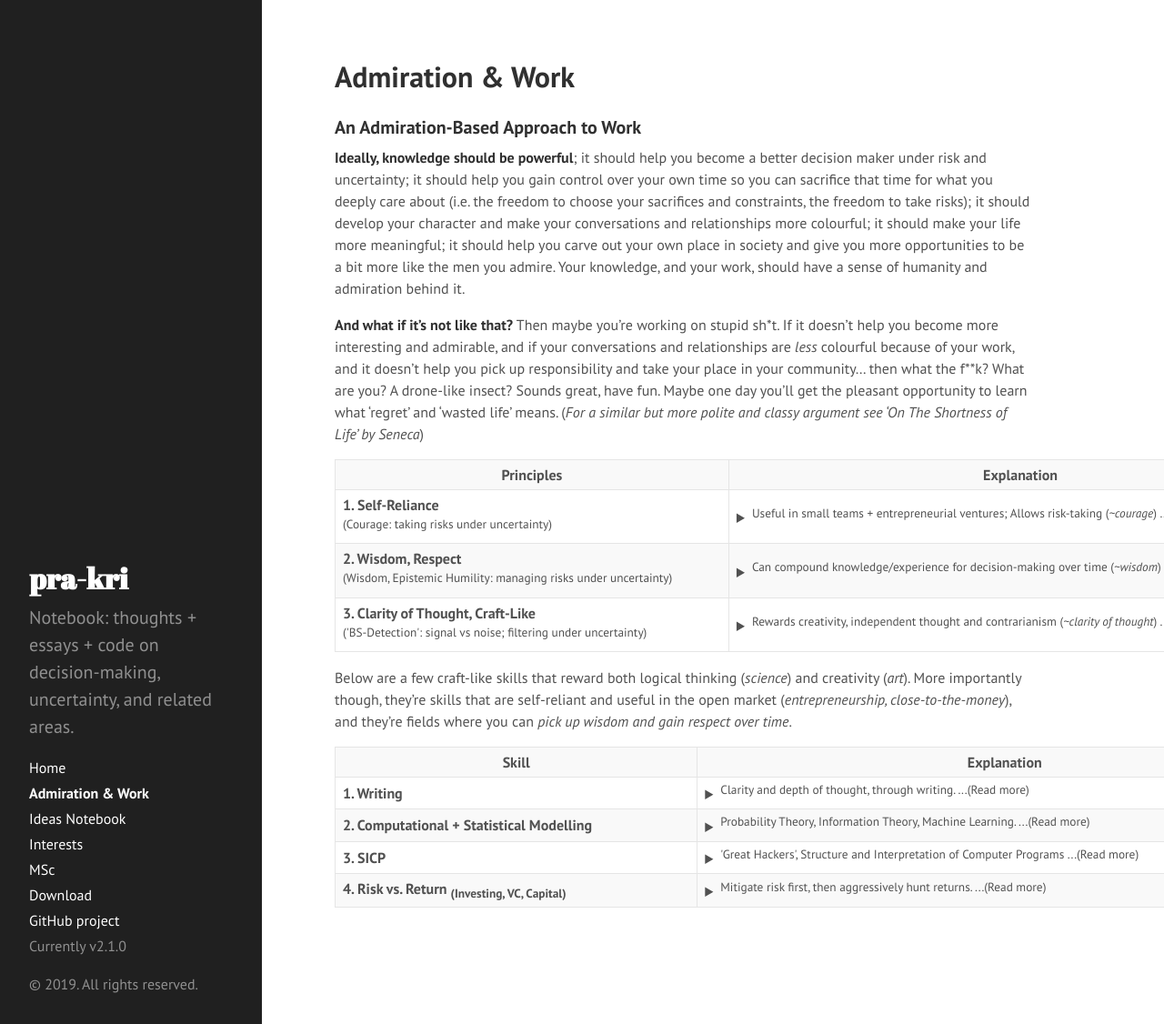
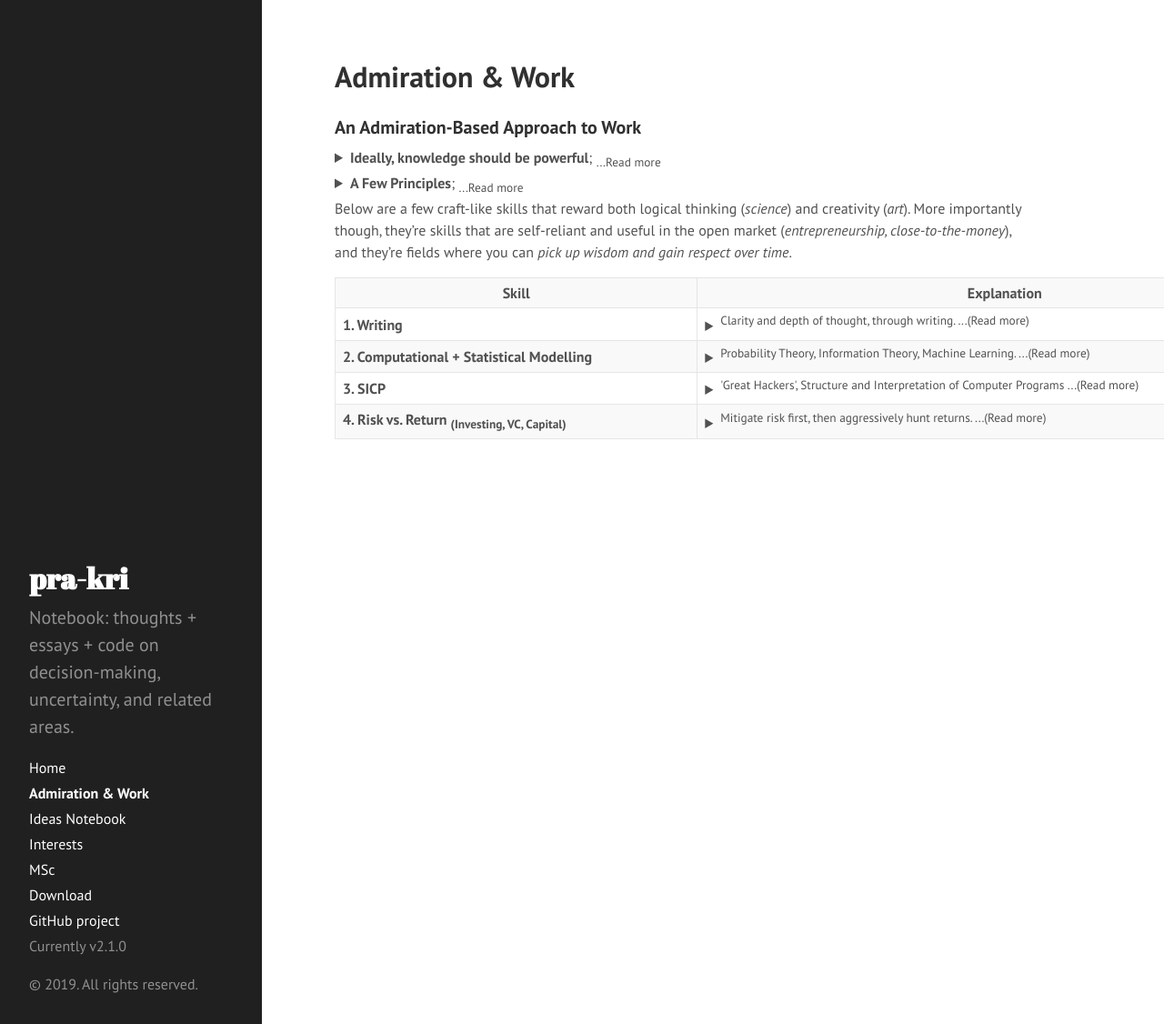
Before and after one commit to pra-kri/pra-kri.github.io, a Jekyll site: the page built from AdmirationAndWork.md, in a window 1280 px wide and 1126 px high. Shown: the whole window at 91% size. Built offline with Jekyll 4.4.1, drawn with Linux system fonts in a browser that asks for light colours; Markdown is read by kramdown in place of the engine named in the settings; some of the changed text lies outside the part shown.

Commit message:
Update AdmirationAndWork.md

```diff
--- a/AdmirationAndWork.md
+++ b/AdmirationAndWork.md
@@ -5,9 +5,12 @@ title: Admiration & Work
 
 ### An Admiration-Based Approach to Work
 
-**Ideally, knowledge should be powerful**; it should help you become a better decision maker under risk and uncertainty; it should help you gain control over your own time so you can sacrifice that time for what you deeply care about (i.e. the freedom to choose your sacrifices and constraints, the freedom to take risks); it should develop your character and make your conversations and relationships more colourful; it should make your life more meaningful; it should help you carve out your own place in society and give you more opportunities to be a bit more like the men you admire. Your knowledge, and your work, should have a sense of humanity and admiration behind it.
+<details><summary><b>Ideally, knowledge should be powerful</b>; <sub>...Read more</sub></summary> Your knowledge should help you become a better decision maker under risk and uncertainty; it should help you gain control over your own time so you can sacrifice that time for what you deeply care about (i.e. the freedom to choose your sacrifices and constraints, the freedom to take risks); it should develop your character and make your conversations and relationships more colourful; it should make your life more meaningful; it should help you carve out your own place in society and give you more opportunities to be a bit more like the men you admire. Your knowledge, and your work, should have a sense of humanity and admiration behind it.
 
 **And what if it's not like that?**  Then maybe you're working on stupid sh\*t. If it doesn't help you become more interesting and admirable, and if your conversations and relationships are *less* colourful because of your work, and it doesn't help you pick up responsibility and take your place in your community... then what the f\*\*k? What are you? A drone-like insect? Sounds great, have fun. Maybe one day you'll get the pleasant opportunity to learn what 'regret' and 'wasted life' means. (*For a similar but more polite and classy argument see 'On The Shortness of Life' by Seneca*)
+</details>
+
+<details><summary><b>A Few Principles</b>; <sub>...Read more</sub></summary>
 
 <table style="width:140%">
   <tr>
@@ -43,6 +46,8 @@ title: Admiration & Work
     </td>
   </tr>
 </table>
+
+</details>
 
 Below are a few craft-like skills that reward both logical thinking (*science*) and creativity (*art*). More importantly though, they're skills that are self-reliant and useful in the open market (*entrepreneurship, close-to-the-money*), and they're fields where you can *pick up wisdom and gain respect over time*.
 
```
